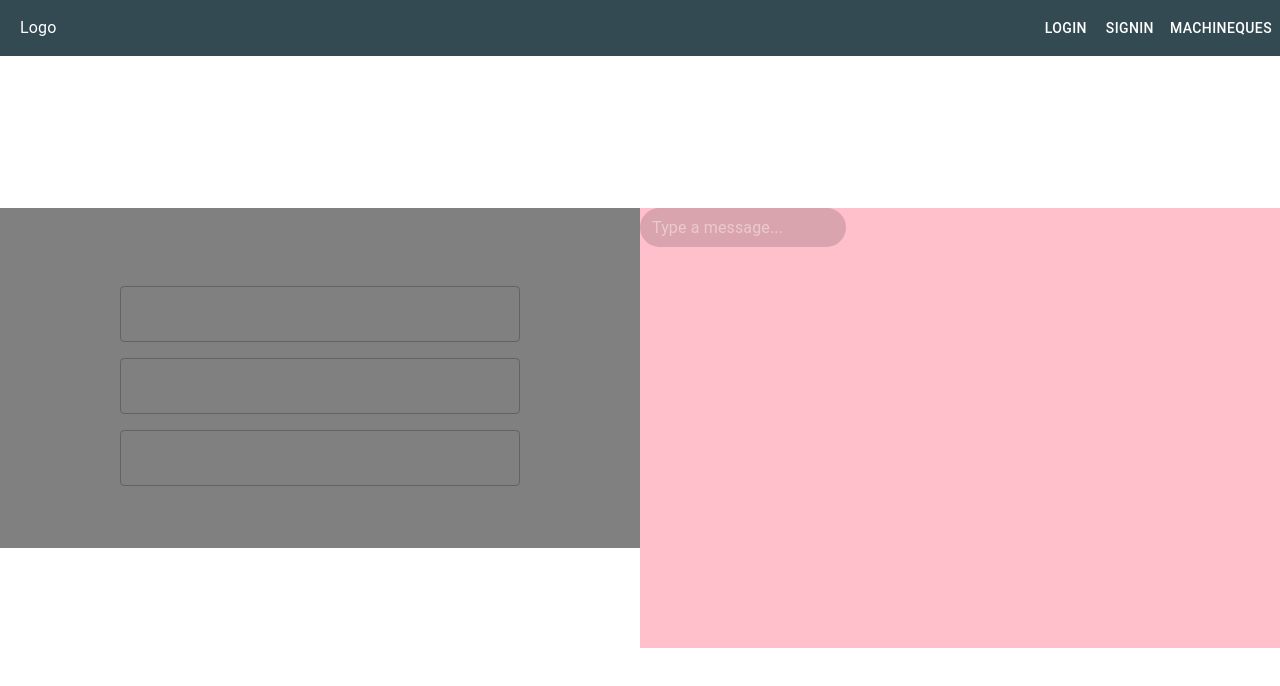
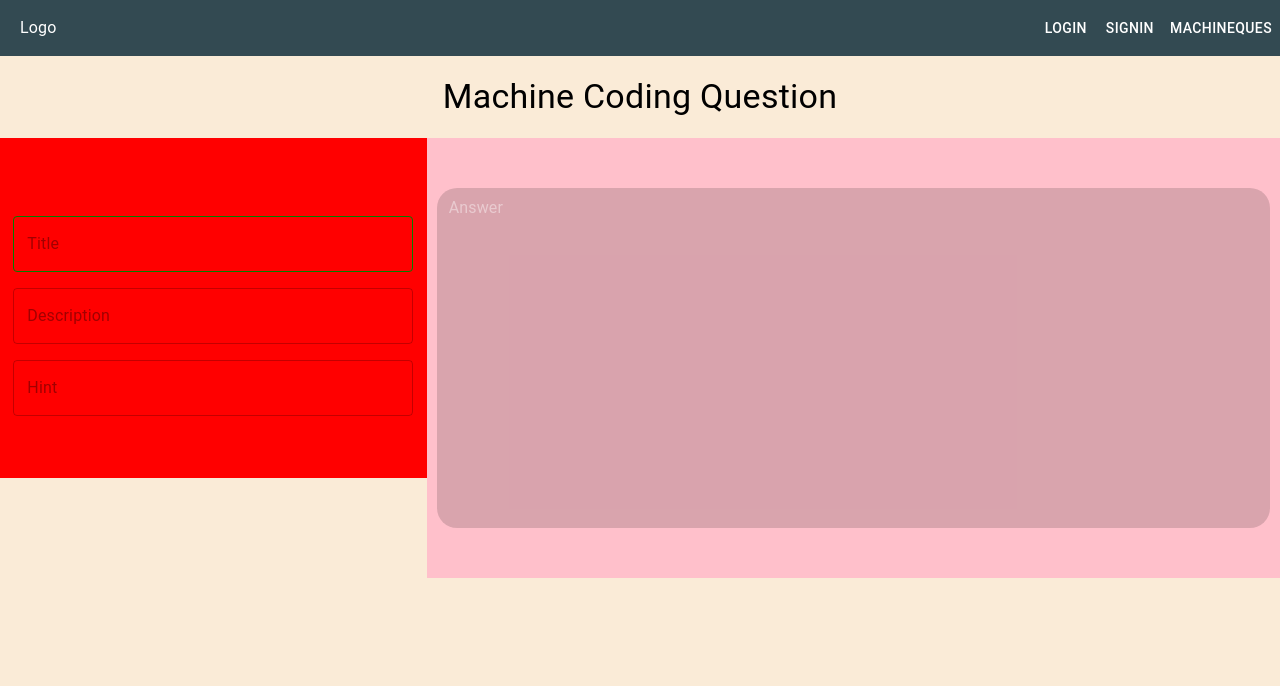
Before and after one commit to naman-mh/demo-form, a React (Create React App) app: page /machineQues in a window 1280 px wide. Shown: the top 686 px of the page. Built offline with nearby package versions, Linux system fonts and the light colour scheme.

Commit message:
error has been removed

```diff
--- a/src/components/register/MachineQues.js
+++ b/src/components/register/MachineQues.js
@@ -1,38 +1,58 @@
 import React from "react";
-import { Box, Grid, TextField } from "@mui/material";
+import { Box, Grid, TextField, Typography } from "@mui/material";
 
 
 function MachineQues() {
   return (
-    <Box sx={{ display: "flex", alignItems: "center", justifyContent: "center", height: "93vh" }}>
-      <Grid container  >
-        <Grid item xs={12} md={6} >
+    <Box sx={{textAlign:"center",bgcolor:"#faebd7",height: "93vh", }}>
+       <Typography variant="h4" bgcolor="#faebd7" py={"20px"}>Machine Coding Question</Typography>
+
+    <Box sx={{ display: "flex", alignItems: "center", justifyContent: "center",  bgcolor:"#faebd7" }}>
+
+      <Grid container >
+        <Grid item xs={12} md={4} >
           <item>
             <Box
-              bgcolor={"grey"}
+
               marginTop={{ xs: "90px", md: "auto" }}
               sx={{
+                bgcolor:"red",
+
                 height: "340px",
                 display: "flex",
                 flexDirection: "column", alignItems: "center", justifyContent: "center"
               }} >
-              <TextField sx={{ width: { xs: "300px", md: "400px" }, mt: "16px" }} >Title</TextField>
-              <TextField sx={{ width: { xs: "300px", md: "400px" }, mt: "16px" }} >Description</TextField>
-              <TextField sx={{ width: { xs: "300px", md: "400px" }, mt: "16px" }} >Hint</TextField>
+              <TextField  placeholder="Title" sx={{ width: { xs: "300px", md: "400px" }, mt: "16px" ,
+                 "& .MuiOutlinedInput-notchedOutline": {
+                  borderColor:"green",
+                } }} >Title</TextField>
+              <TextField  placeholder="Description"sx={{ width: { xs: "300px", md: "400px" }, mt: "16px" ,  }} >Description</TextField>
+              <TextField  placeholder="Hint"sx={{ width: { xs: "300px", md: "400px" }, mt: "16px" ,  }} >Hint</TextField>
             </Box></item>
         </Grid>
-        <Grid item xs={12} md={6} >
-          <item> <Box bgcolor={"pink"} sx={{ height: "440px" }} >
-            {/* <TextField   sx={{ height: "340px", '& .MuiInputBase-root': { height: "100%" , overflow:"scroll" }, width: { xs:"100%",md:"360px"}, }}  multiline  ></TextField> */}
+        <Grid item xs={12} md={8} >
+          <item>
+            <Box
+            sx={{
+              bgcolor:"pink",
+              height: "440px",
+              margin: "auto",
+              display: "flex",
+              alignItems:"center",
+              justifyContent:"center" }} >
             <TextField
               variant="outlined"
               type="text"
               multiline
-        maxRows={10}
-        placeholder="Type a message..."
+              maxRows={13}
+              placeholder="Answer"
               style={{}}
 
+
               sx={{
+                margin:'0 10px',
+                height: "340px",
+                width:  { xs: "260px", md: "320px" },
                 flexGrow: 1,
                 fontSize: "clamp(14px, 2vw, 18px)",
                 bgcolor: "#00000026",
@@ -41,7 +61,7 @@ function MachineQues() {
                   padding: "8px 12px",
                   "& .MuiOutlinedInput-input": {
                     boxSizing: "border-box",
-              overflow:"hidden",
+                    overflow: "hidden",
                   },
                   color: "white",
                   "&::placeholder": {
@@ -61,6 +81,7 @@ function MachineQues() {
         </Grid>
       </Grid>
     </Box>
+    </Box>
   );
 }
 
```
Lines whose indentation alone changed are shown as unchanged.
